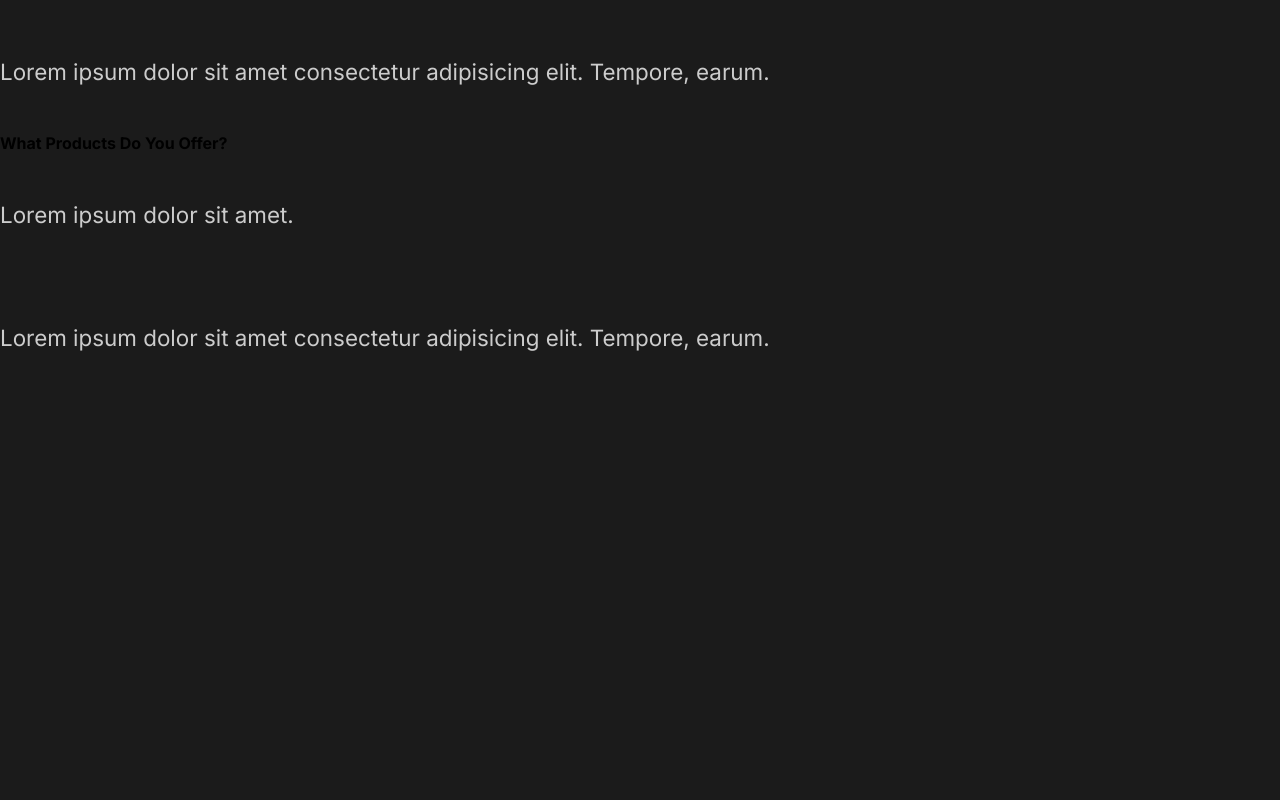
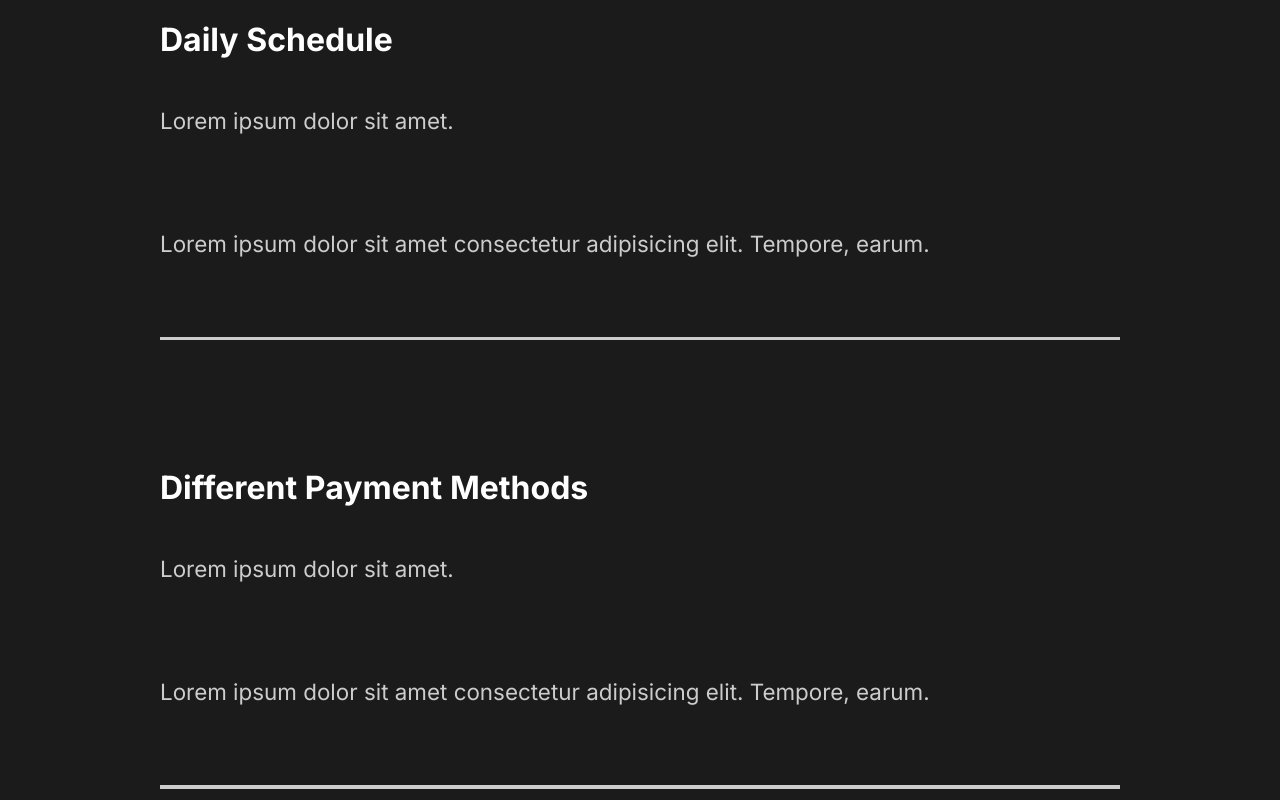
Before and after one commit to errolgh/capture-portfolio, a React (Create React App) app: page / in a window 1280 px wide. Shown: the part 2760-3560 px from the top of the page. Before the commit the page ends 3159 px from the top, so only its background shows below. Built offline with nearby package versions, Linux system fonts and the light colour scheme.

Commit message:
Styled FaqSection

```diff
--- a/src/components/FaqSection.js
+++ b/src/components/FaqSection.js
@@ -1,27 +1,39 @@
+import styled from 'styled-components'
+import { StyledAbout } from '../styles'
+
 export default function FaqSection(){
     return(
-        <div className="faq">
+        <StyledFaq>
             <h2>Any Questions <span>FAQ</span></h2>
             <div className="question">
                 <h4>How Do I Start?</h4>
+                <div>
                     <p>Lorem ipsum dolor sit amet.</p>
                     <p>
                         Lorem ipsum dolor sit amet consectetur adipisicing elit. Tempore, earum.
                     </p>
                 </div>
+                <div className="faq-line"></div>
+            </div>
             <div className="question">
                 <h4>Daily Schedule</h4>
+                <div>
                     <p>Lorem ipsum dolor sit amet.</p>
                     <p>
                         Lorem ipsum dolor sit amet consectetur adipisicing elit. Tempore, earum.
                     </p>
                 </div>
+                <div className="faq-line"></div>
+            </div>
             <div className="question">
                 <h4>Different Payment Methods</h4>
+                <div>
                     <p>Lorem ipsum dolor sit amet.</p>
                     <p>
                         Lorem ipsum dolor sit amet consectetur adipisicing elit. Tempore, earum.
                     </p>
+                </div>
+                <div className="faq-line"></div>
             </div>
             <div className="question">
                 <h4>What Products Do You Offer?</h4>
@@ -30,6 +42,36 @@
                     Lorem ipsum dolor sit amet consectetur adipisicing elit. Tempore, earum.
                 </p>
             </div>
-        </div>
+        </StyledFaq>
     )
 }
+
+const StyledFaq = styled(StyledAbout)`
+    display: block;
+    span{
+        display: block;
+    }
+    h2{
+        padding-bottom: 2rem;
+        font-weight: lighter;
+    }
+    .faq-line {
+        background: #cccccc;
+        height: 0.2rem;
+        margin: 2rem 0rem;
+        width: 100%;
+    }
+
+    .question{
+        padding: 3rem 0rem;
+        cursor: pointer;
+    }
+
+    .answer{
+        padding: 2rem 0rem;
+        p{
+            padding: 1rem 0rem;
+        }
+    }
+
+`
--- a/src/components/GlobalStyle.js
+++ b/src/components/GlobalStyle.js
@@ -38,6 +38,7 @@
 }
 h4{
     font-weight: bold;
+    font-size: 2rem;
 }
 a{
     font-size: 1.1rem;
```
Lines whose indentation alone changed are shown as unchanged.
